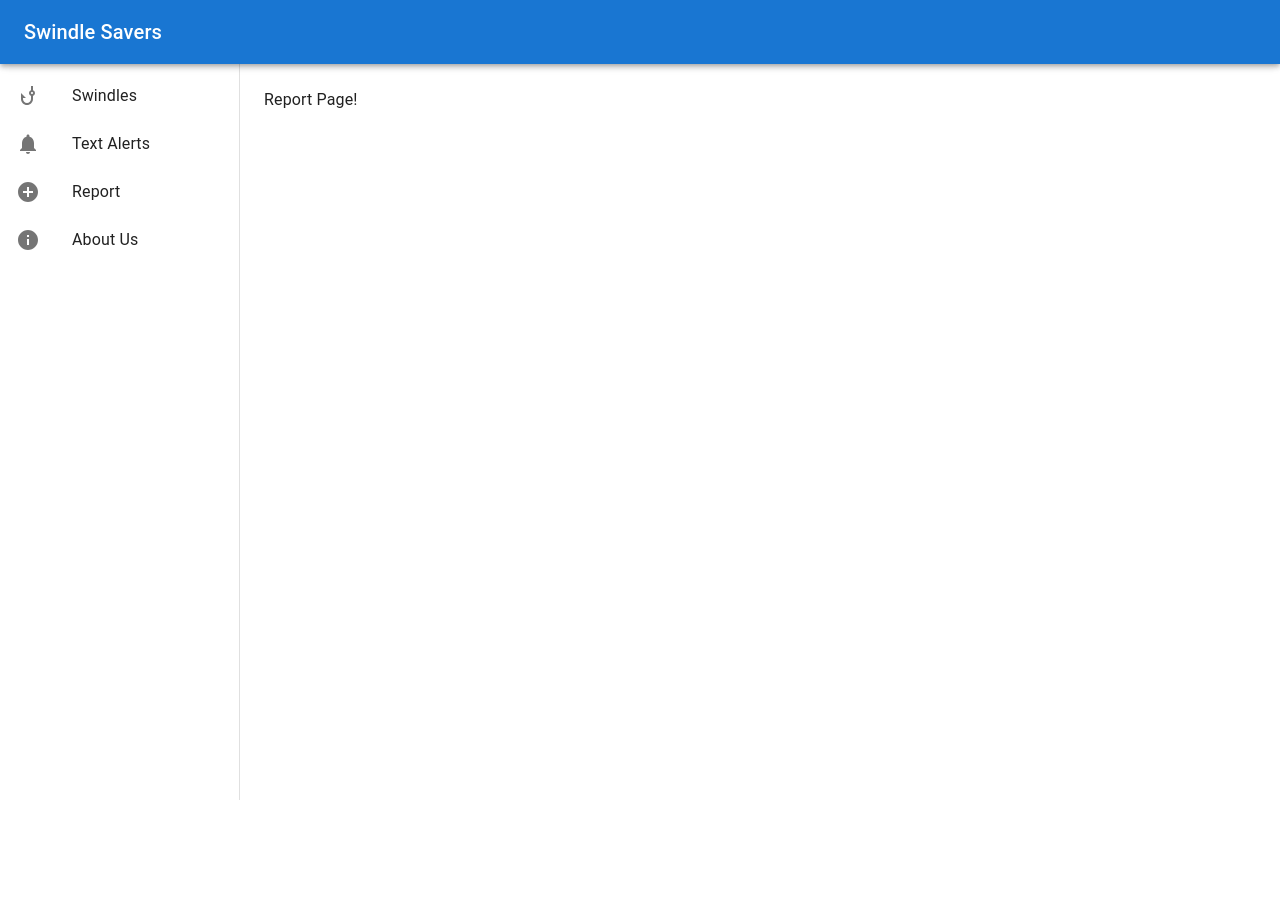
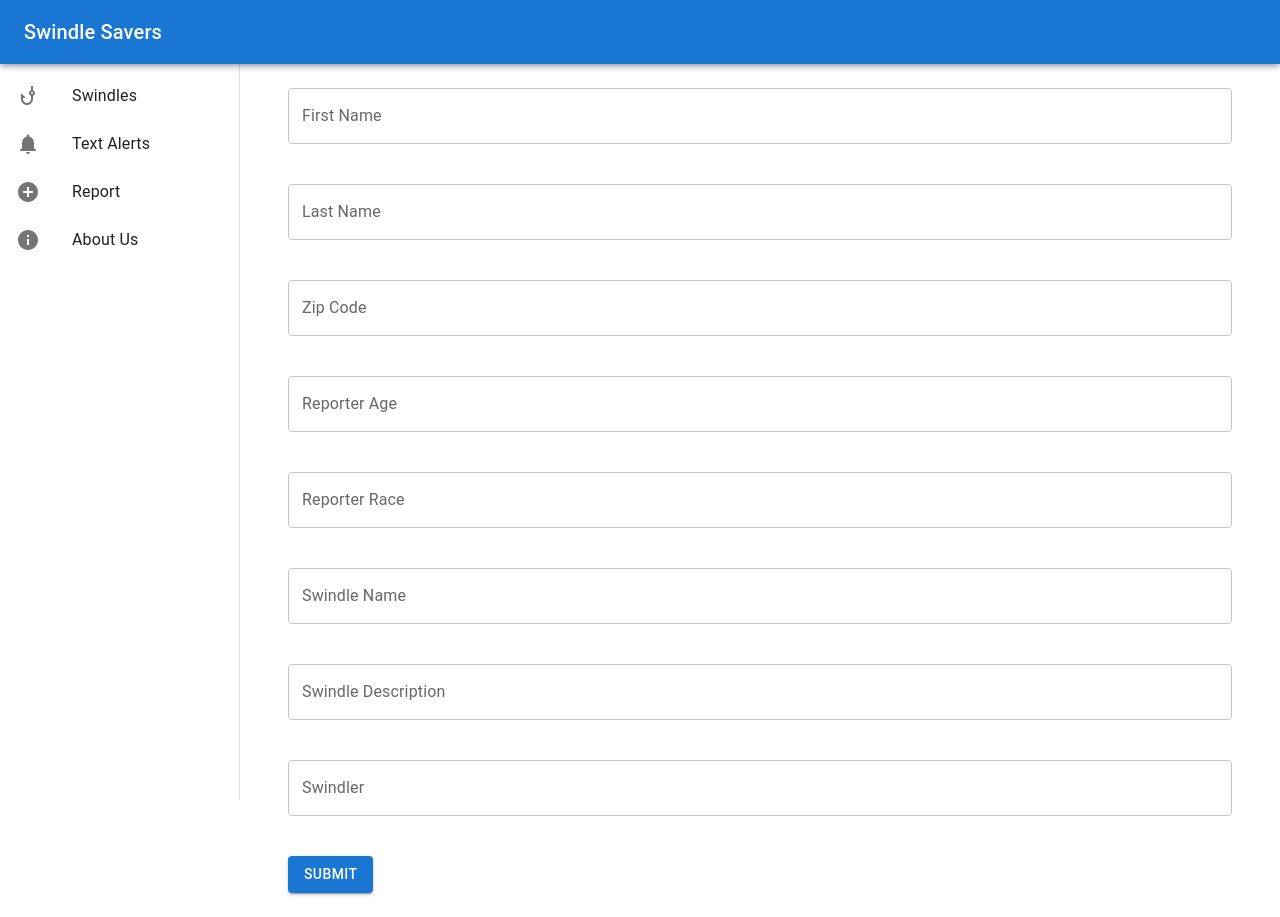
Before and after one commit to jsonballadares/shellhacks-2022, a React (Create React App) app in the folder swindle-savers/: page /report in a window 1280 px wide. Before the commit the page ends 800 px from the top, so only its background shows below. Built offline with nearby package versions, Linux system fonts and the light colour scheme.

Commit message:
added report form

```diff
--- a/swindle-savers/src/Components/ReportPage/ReportPage.js
+++ b/swindle-savers/src/Components/ReportPage/ReportPage.js
@@ -1,9 +1,122 @@
-import { Typography } from "@mui/material";
+import { TextField } from "@mui/material";
+import React, { useState } from "react";
+import { Button, Paper } from "@mui/material";
+import { Container, padding } from "@mui/system";
 
 export default function ReportPage() {
+  const [firstName, setFirstName] = useState("");
+  const onFirstNameChange = (e) => setFirstName(e.target.value);
+
+  const [lastName, setLastName] = useState("");
+  const onLastNameChange = (e) => setLastName(e.target.value);
+
+  const [zipCode, setZipCode] = useState("");
+  const onZipCodeChange = (e) => setZipCode(e.target.value);
+
+  const [reporterAge, setReporterAge] = useState("");
+  const onReporterAgeChange = (e) => setReporterAge(e.target.value);
+
+  const [reporterRace, setReporterRace] = useState("");
+  const onReporterRaceChange = (e) => setReporterRace(e.target.value);
+
+  const [swindleName, setSwindleName] = useState("");
+  const onSwindleNameChange = (e) => setSwindleName(e.target.value);
+
+  const [swindleDescription, setSwindleDescription] = useState("");
+  const onSwindleDescriptionChange = (e) => setSwindleDescription(e.target.value);
+
+  const [swindler, setSwindler] = useState("");
+  const onSwindlerChange = (e) => setSwindler(e.target.value);
+
+  const [submit, setSubmit] = useState(false);
+
+  const handleSubmit = () => {
+    setSubmit(true)
+    makeRequest()
+    clearTextFields()
+    setSubmit(false)
+  };
+
+  function makeRequest() {
+    console.log('Send a request somewhere');
+    var millisecondsToWait = 3000;
+setTimeout(function() {
+    // Whatever you want to do after the wait
+}, millisecondsToWait);
+    console.log({
+        "firstName": firstName,
+        "lastName": lastName,
+        "zipCode": zipCode,
+        "reporterAge": reporterAge,
+        "reporterRace": reporterRace,
+        "swindleName": swindleName,
+        "swindleDescription": swindleDescription,
+        "swindler": swindler,
+    })
+  }
+
+  function clearTextFields() {
+    setFirstName('')
+    setLastName('')
+    setReporterAge('')
+    setReporterRace('')
+    setSwindleName('')
+    setSwindleDescription('')
+    setSwindler('')
+    setZipCode('')
+  }
+
   return (
-    <div>
-        <Typography>Report Page!</Typography>
-    </div>
+    <Container>
+        <TextField sx={{ display: 'flex', paddingBottom: 5}}
+            onChange={onFirstNameChange}
+            value={firstName}
+            label={"First Name"}
+        />
+
+        <TextField sx={{ display: 'flex', paddingBottom: 5 }}
+            onChange={onLastNameChange}
+            value={lastName}
+            label={"Last Name"}
+        />
+
+        <TextField sx={{ display: 'flex', paddingBottom: 5 }}
+            onChange={onZipCodeChange}
+            value={zipCode}
+            label={"Zip Code"}
+        />
+
+        <TextField sx={{ display: 'flex', paddingBottom: 5 }}
+            onChange={onReporterAgeChange}
+            value={reporterAge}
+            label={"Reporter Age"}
+        />
+
+        <TextField sx={{ display: 'flex', paddingBottom: 5 }}
+            onChange={onReporterRaceChange}
+            value={reporterRace}
+            label={"Reporter Race"}
+        />
+
+        <TextField sx={{ display: 'flex', paddingBottom: 5 }}
+            onChange={onSwindleNameChange}
+            value={swindleName}
+            label={"Swindle Name"}
+        />
+
+        <TextField sx={{ display: 'flex', paddingBottom: 5, overflowWrap: "break-word" }}
+            onChange={onSwindleDescriptionChange}
+            value={swindleDescription}
+            label={"Swindle Description"}
+        />
+
+        <TextField sx={{ display: 'flex', paddingBottom: 5 }}
+            onChange={onSwindlerChange}
+            value={swindler}
+            label={"Swindler"}
+        />
+
+        <Button variant="contained" onClick={handleSubmit} disabled={submit} >Submit</Button>
+    </Container>
   );
-}
+};
```
Also changed, not shown: swindle-savers/src/Components/ReportTextField/ReportTextField.js (added).
